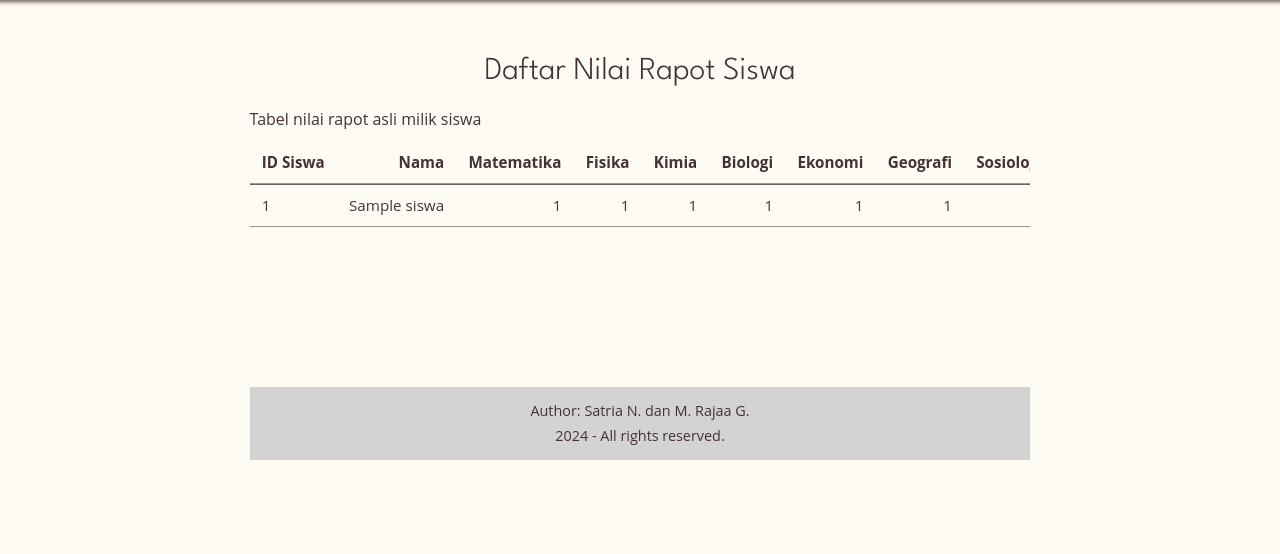
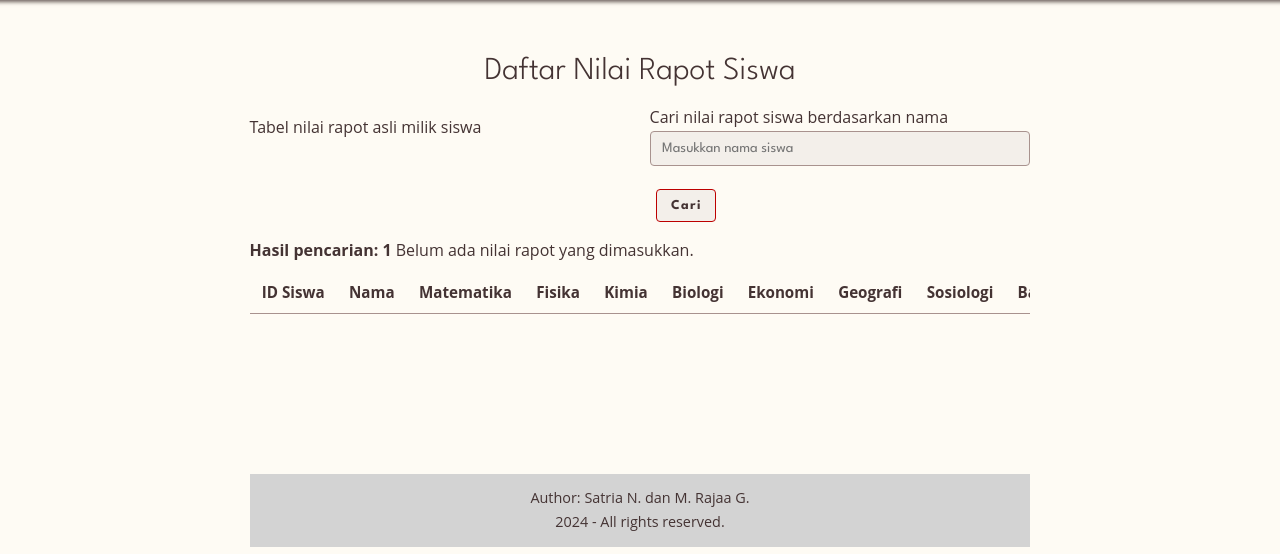
Before and after one commit to Disil/edubridge, a PHP site: page /admin/list_nilai_rapot.php?search=1 in a window 1280 px wide. Shown: the part 56-610 px from the top of the page. Run offline with PHP 8.4, Linux system fonts and the light colour scheme; the visitor is signed in with stand-in values (Sample User, id 1); tables that the repository leaves empty or names only in its code hold one stand-in row (values such as "Sample post"); lists and menus that the app fills with data are empty.

Commit message:
new: fungsi search nilai rapot

```diff
--- a/admin/list_nilai_rapot.php
+++ b/admin/list_nilai_rapot.php
@@ -1,6 +1,8 @@
 <?php include '../structure/check_conn_admin.php';
 include '../database.php';
 global $conn;
+
+$searchTerm = $_GET['search'];
 ?>
 
 <!doctype html>
@@ -21,7 +23,21 @@ global $conn;
 </header>
 <main>
     <h1>Daftar Nilai Rapot Siswa</h1>
-    <p>Tabel nilai rapot asli milik siswa</p>
+    <div class="row">
+        <div class="col-6">
+            <p>Tabel nilai rapot asli milik siswa</p>
+        </div>
+        <div class="col-6">
+            <form action="list_nilai_rapot.php" method="get">
+                <label for="search">Cari nilai rapot siswa berdasarkan nama</label>
+                <input type="text" name="search" id="search" placeholder="Masukkan nama siswa">
+                <button type="submit">Cari</button>
+            </form>
+        </div>
+    </div>
+    <?php if ($searchTerm) {
+        echo "<b>Hasil pencarian: " . htmlspecialchars($searchTerm) . "</b>";
+    } ?>
     <table>
         <thead>
         <tr>
@@ -48,31 +64,35 @@ global $conn;
         $sql = "SELECT nra.*, s.nama_siswa
             FROM nilai_rapot_asli nra
             JOIN siswa s ON nra.id_siswa = s.id_siswa";
+
+        if ($searchTerm) {
+            $sql .= " WHERE s.nama_siswa LIKE '%$searchTerm%'";
+        }
         $result = $conn->query($sql);
 
         if ($result->num_rows > 0) {
             while ($row = $result->fetch_assoc()) {
                 echo "<tr>";
-                echo "<td>" . $row["id_siswa"] . "</td>";
-                echo "<td>" . $row["nama_siswa"] . "</td>";
-                echo "<td>" . $row["matematika"] . "</td>";
-                echo "<td>" . $row["fisika"] . "</td>";
-                echo "<td>" . $row["kimia"] . "</td>";
-                echo "<td>" . $row["biologi"] . "</td>";
-                echo "<td>" . $row["ekonomi"] . "</td>";
-                echo "<td>" . $row["geografi"] . "</td>";
-                echo "<td>" . $row["sosiologi"] . "</td>";
-                echo "<td>" . $row["bahasa_indonesia"] . "</td>";
-                echo "<td>" . $row["bahasa_inggris"] . "</td>";
-                echo "<td>" . $row["pjok"] . "</td>";
-                echo "<td>" . $row["prakarya"] . "</td>";
-                echo "<td>" . $row["sejarah"] . "</td>";
-                echo "<td>" . $row["ppkn"] . "</td>";
-                echo "<td>" . $row["seni_budaya"] . "</td>";
+                echo "<td>" . htmlspecialchars($row["id_siswa"]) . "</td>";
+                echo "<td>" . htmlspecialchars($row["nama_siswa"]) . "</td>";
+                echo "<td>" . htmlspecialchars($row["matematika"]) . "</td>";
+                echo "<td>" . htmlspecialchars($row["fisika"]) . "</td>";
+                echo "<td>" . htmlspecialchars($row["kimia"]) . "</td>";
+                echo "<td>" . htmlspecialchars($row["biologi"]) . "</td>";
+                echo "<td>" . htmlspecialchars($row["ekonomi"]) . "</td>";
+                echo "<td>" . htmlspecialchars($row["geografi"]) . "</td>";
+                echo "<td>" . htmlspecialchars($row["sosiologi"]) . "</td>";
+                echo "<td>" . htmlspecialchars($row["bahasa_indonesia"]) . "</td>";
+                echo "<td>" . htmlspecialchars($row["bahasa_inggris"]) . "</td>";
+                echo "<td>" . htmlspecialchars($row["pjok"]) . "</td>";
+                echo "<td>" . htmlspecialchars($row["prakarya"]) . "</td>";
+                echo "<td>" . htmlspecialchars($row["sejarah"]) . "</td>";
+                echo "<td>" . htmlspecialchars($row["ppkn"]) . "</td>";
+                echo "<td>" . htmlspecialchars($row["seni_budaya"]) . "</td>";
                 echo "</tr>";
             }
         } else {
-            echo "0 results";
+            echo "Belum ada nilai rapot yang dimasukkan.";
         }
         ?>
         </tbody>
```
